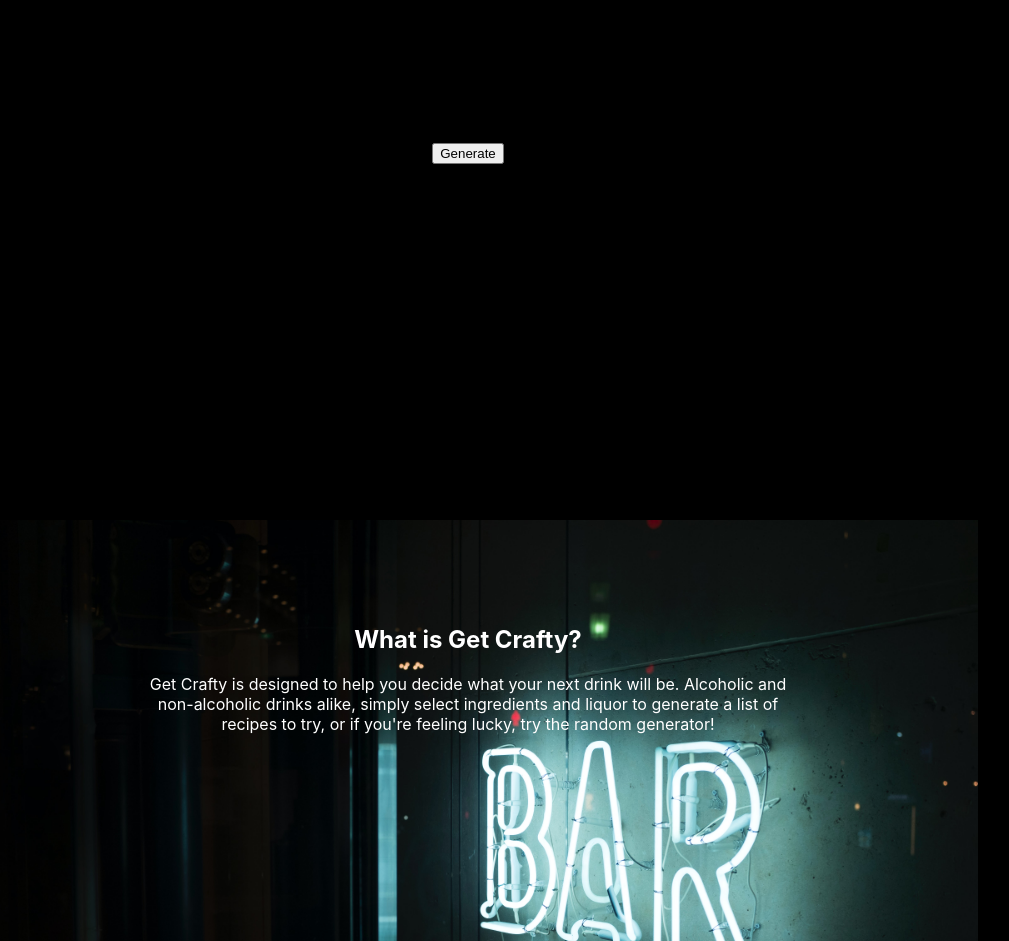
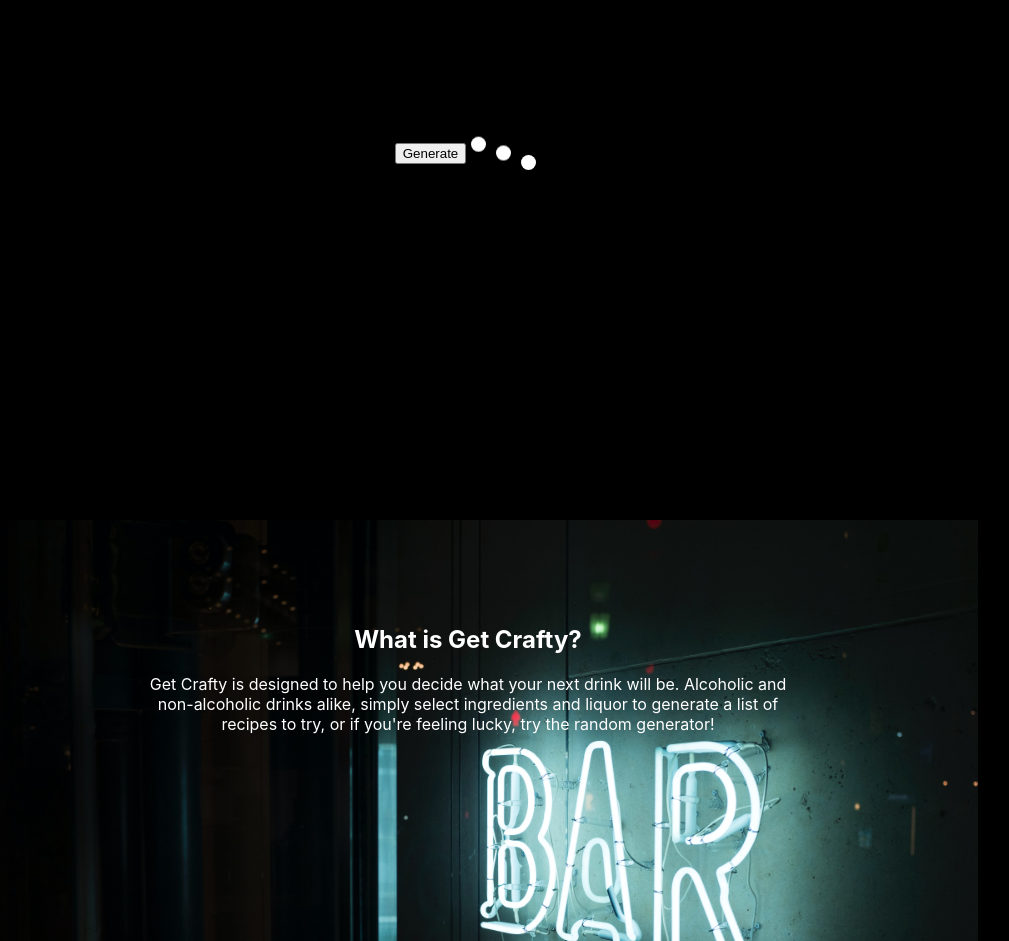
Before and after one commit to jedidiahhwang/get-crafty, a React (Create React App) app: page / in a window 1280 px wide. Shown: the part 1160-2101 px from the top of the page, without its empty margins (172-1181 px from the left). Built offline with nearby package versions, Linux system fonts and the light colour scheme; no server answers; a web font is replaced by a local one.

Commit message:
successfully rendered logic for loading bar

```diff
--- a/package.json
+++ b/package.json
@@ -17,6 +17,7 @@
     "react-router-dom": "^5.3.0",
     "react-scripts": "4.0.3",
     "react-scroll": "^1.8.4",
+    "react-spinners": "^0.11.0",
     "sass": "^1.37.5",
     "web-vitals": "^1.0.1"
   },
--- a/src/Components/CocktailsPage.js
+++ b/src/Components/CocktailsPage.js
@@ -1,5 +1,6 @@
 import React, {useEffect, useState, Suspense} from "react";
 import axios from "axios";
+import SyncLoader from "react-spinners/SyncLoader";
 
 import "../SASS/_cocktailspage.scss";
 
@@ -13,9 +14,12 @@ const CocktailsPage = () => {
     const [ingredients, setIngredients] = useState([]);
     const [measurements, setMeasurements] = useState([]);
     const [instructions, setInstructions] = useState("");
+    let [loading, setLoading] = useState(true);
+    let [color, setColor] = useState("#ffffff");
 
     async function randomCocktail () {
         setStatus("hidden");
+        setLoading(true);
 
         await axios({
             url: "https://www.thecocktaildb.com/api/json/v1/1/random.php",
@@ -53,8 +57,9 @@ const CocktailsPage = () => {
 
             const timer = setTimeout(() => {
                 console.log("Rendered information after 3 seconds");
+                setLoading(false);
                 setStatus("not-hidden");
-            }, 3000);
+            }, 1500);
         })
     }
 
@@ -69,6 +74,7 @@ const CocktailsPage = () => {
                 <button onClick={randomCocktail}>
                     Generate
                 </button>
+                <SyncLoader color={color} loading={loading} width={300} height={10} margin={5} />
                 <Suspense fallback={<div>Loading</div>}>
                     <RandomCocktails
                         image={image}
```
Also changed, not shown: 2 other files (tests, documents, lock files or other folders).
